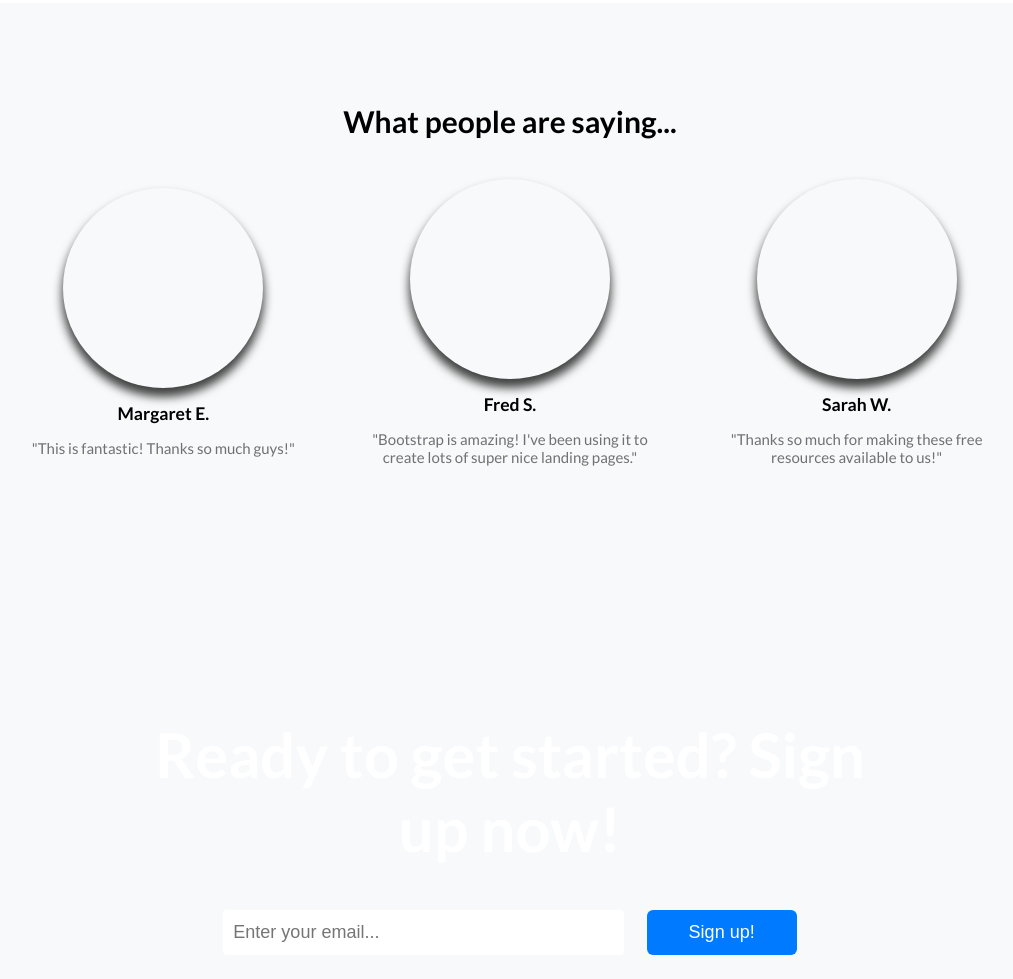
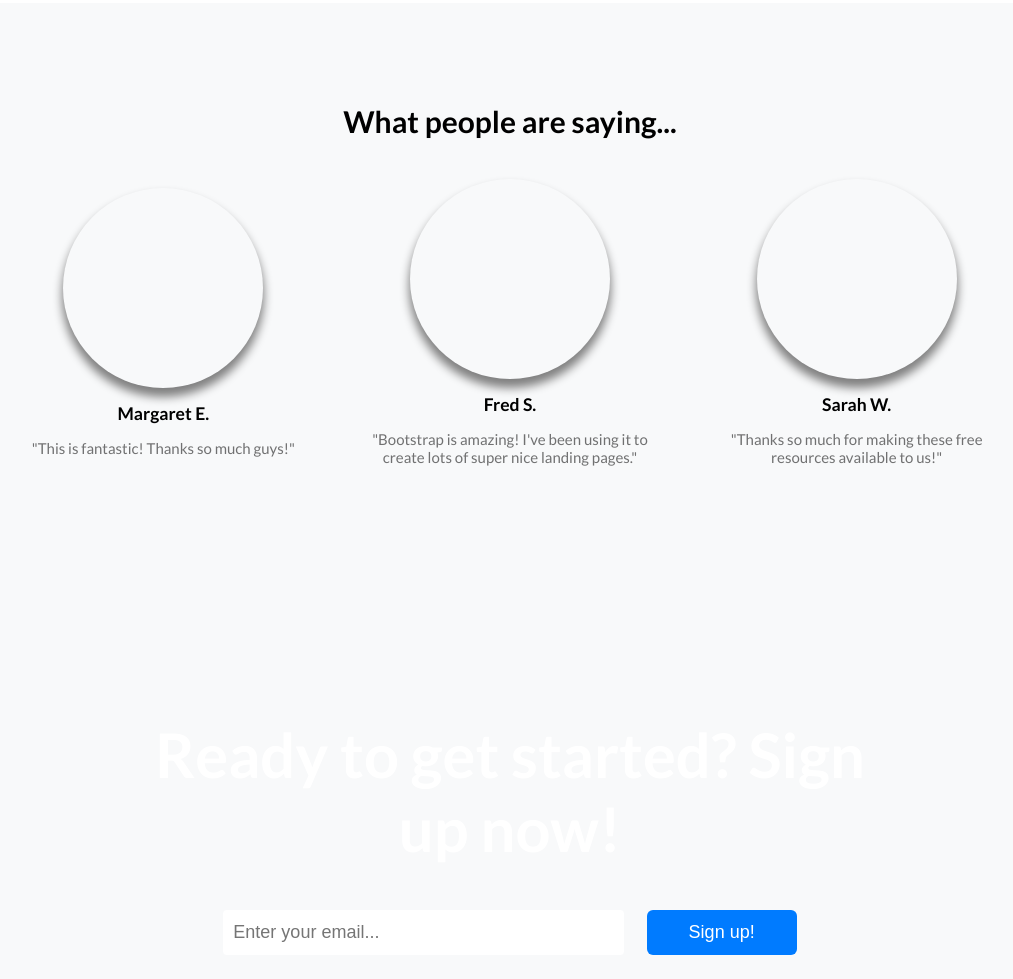
Before and after one commit to ARumiancev/HTML-CSS-project, a website: page index.html in a window 1280 px wide. Shown: the part 2665-3644 px from the top of the page, without its empty margins (130-1143 px from the left). Drawn offline with nearby package versions, Linux system fonts and the light colour scheme; files that its build step writes are made by us from their sources.

Commit message:
Update testimonials.scss

```diff
--- a/scss/testimonials.scss
+++ b/scss/testimonials.scss
@@ -29,7 +29,7 @@ h2 {
             height: 200px;
             border-radius: 100%;
             background-size: cover;
-            box-shadow: 0 8px 10px 1px rgba(0, 0, 0, 0.733);
+            box-shadow: 0 8px 10px 1px grey;
         }
 
         p {
```
